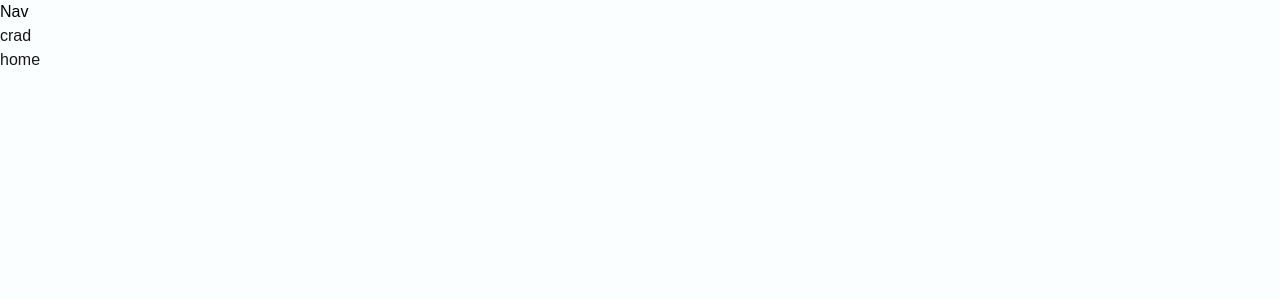
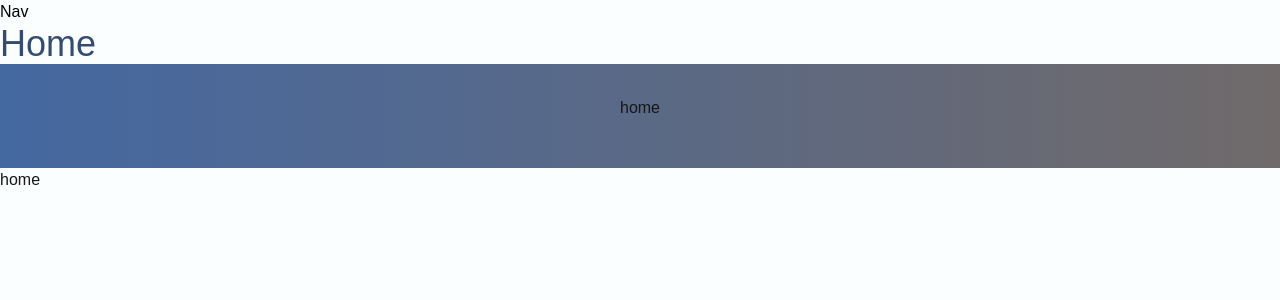
Before and after one commit to Sallah10/neighborhood-hub, a Next.js app: page /home in a window 1280 px wide. Shown: the top 300 px of the page. Built offline with nearby package versions, Linux system fonts and the light colour scheme.

Commit message:
add heading and update Home component styling with gradient background

```diff
--- a/app/home/page.tsx
+++ b/app/home/page.tsx
@@ -4,8 +4,9 @@ const Home = () => {
   return (
     <>
       <div>
-        <div>
-          crad
+        <h1 className='text-h1'>Home</h1>
+        <div className='bg-gradient-to-r from-[#4468A1] to-[#706a6a] gap-4 flex flex-col px-4 pt-8 pb-12 md:w-full lg:w-full md:items-center'>
+          home
         </div>
         <div>
           home
```
